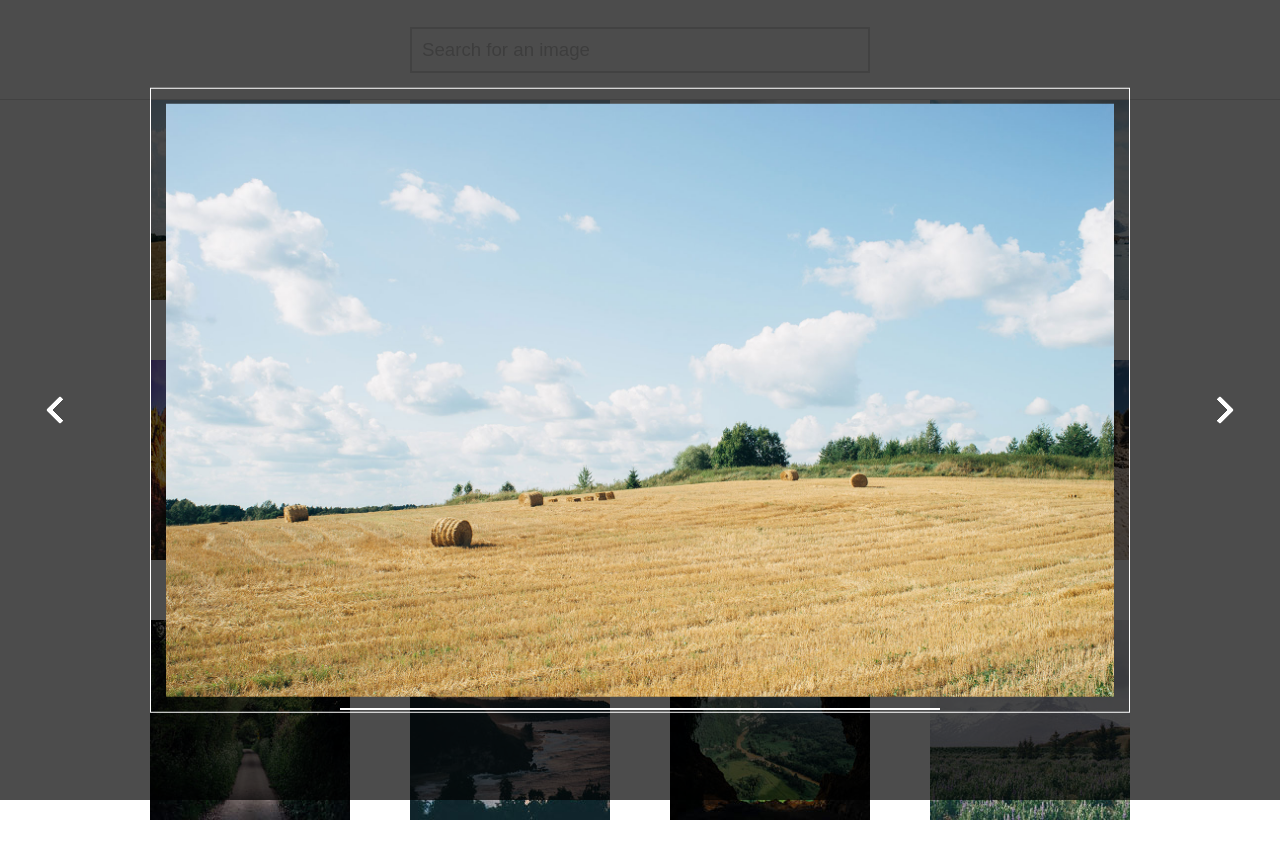
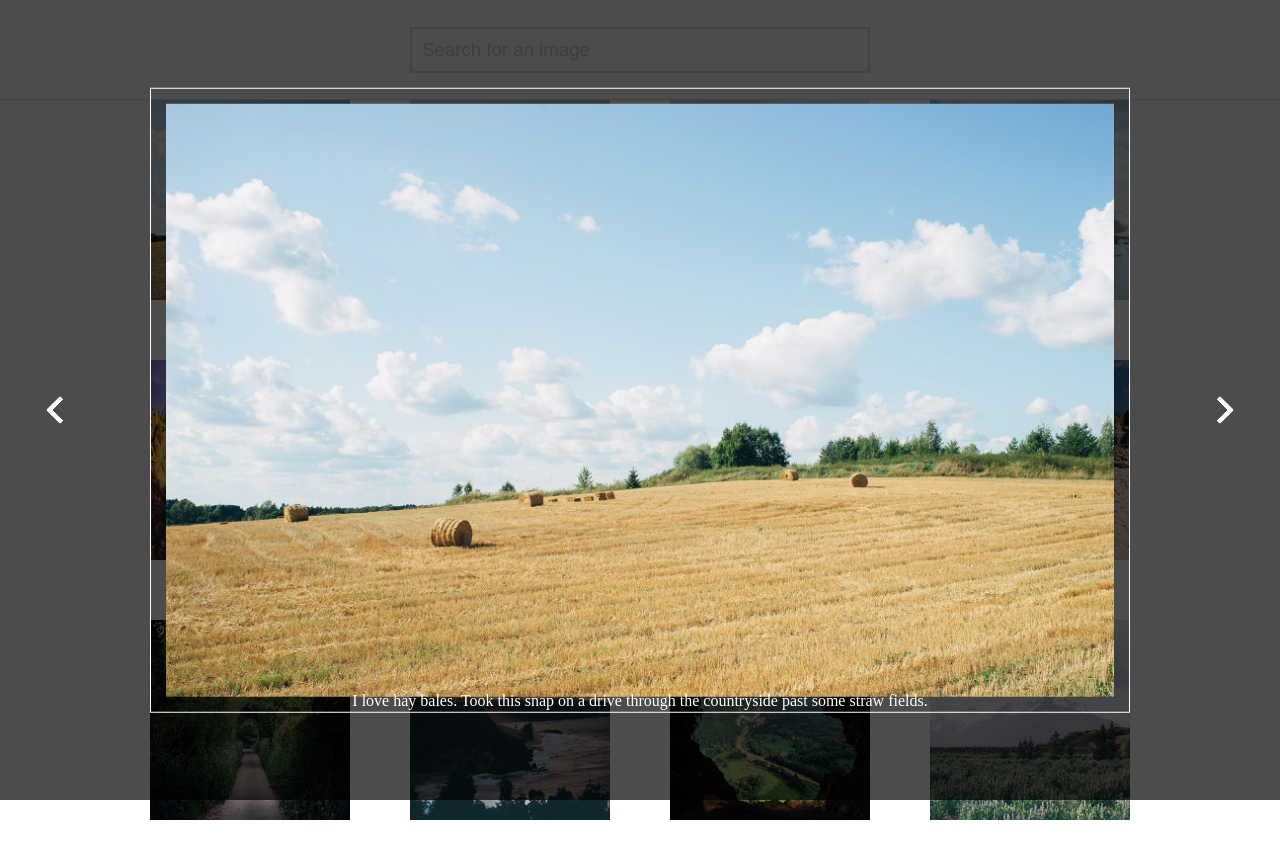
Before and after one commit to 20H-Talent/ikigai-project-5-manuhdez, a plain HTML site: page index.html in a window 1280 px wide. Both pictures are taken after a click on the picture 250 px from the left and 200 px from the top of the page. Drawn offline with Linux system fonts and the light colour scheme.

Commit message:
added functionality to display the proper caption for an image

```diff
--- a/css/styles.css
+++ b/css/styles.css
@@ -90,7 +90,7 @@ input::placeholder {
   width: 600px;
   max-height: 110px;
   color: white;
-  border: 1px solid white;
+  text-align: center;
 }
 
 .arrow {
--- a/js/main.js
+++ b/js/main.js
@@ -1,6 +1,22 @@
+const captions = {
+	'01': 'I love hay bales. Took this snap on a drive through the countryside past some straw fields.',
+	'02': 'The lake was so calm today. We had a great view of the snow on the mountains from here.',
+	'03': 'I hiked to the top of the mountain and got this picture of the canyon and trees below.',
+	'04': 'It was amazing to see an iceberg up close, it was so cold but didn’t snow today.',
+	'05': 'The red cliffs were beautiful. It was really hot in the desert but we did a lot of walking through the canyons.',
+	'06': 'Fall is coming, I love when the leaves on the trees start to change color.',
+	'07': 'I drove past this plantation yesterday, everything is so green!',
+	'08': 'My summer vacation to the Oregon Coast. I love the sandy dunes!',
+	'09': 'We enjoyed a quiet stroll down this countryside lane.',
+	'10': 'Sunset at the coast! The sky turned a lovely shade of orange.',
+	'11': 'I did a tour of a cave today and the view of the landscape below was breathtaking.',
+	'12': 'I walked through this meadow of bluebells and got a good view of the snow on the mountain before the fog came in.',
+}
+
 const thumbnails = document.querySelectorAll('.thumbnail')
 const popup = document.querySelector('.pop-up')
 const bigImage = document.querySelector('#big-img')
+const imgCaption = document.querySelector('.caption')
 
 thumbnails.forEach( thumb => thumb.addEventListener('click', openPopup))
 popup.addEventListener('click', closePopup)
@@ -9,6 +25,7 @@ function openPopup(e) {
 	const imgNumber = e.target.dataset.img
 
 	bigImage.src = `images/photos/${imgNumber}.jpg`
+	imgCaption.textContent = captions[imgNumber]
 	popup.style.display = 'block'
 }
 
```
